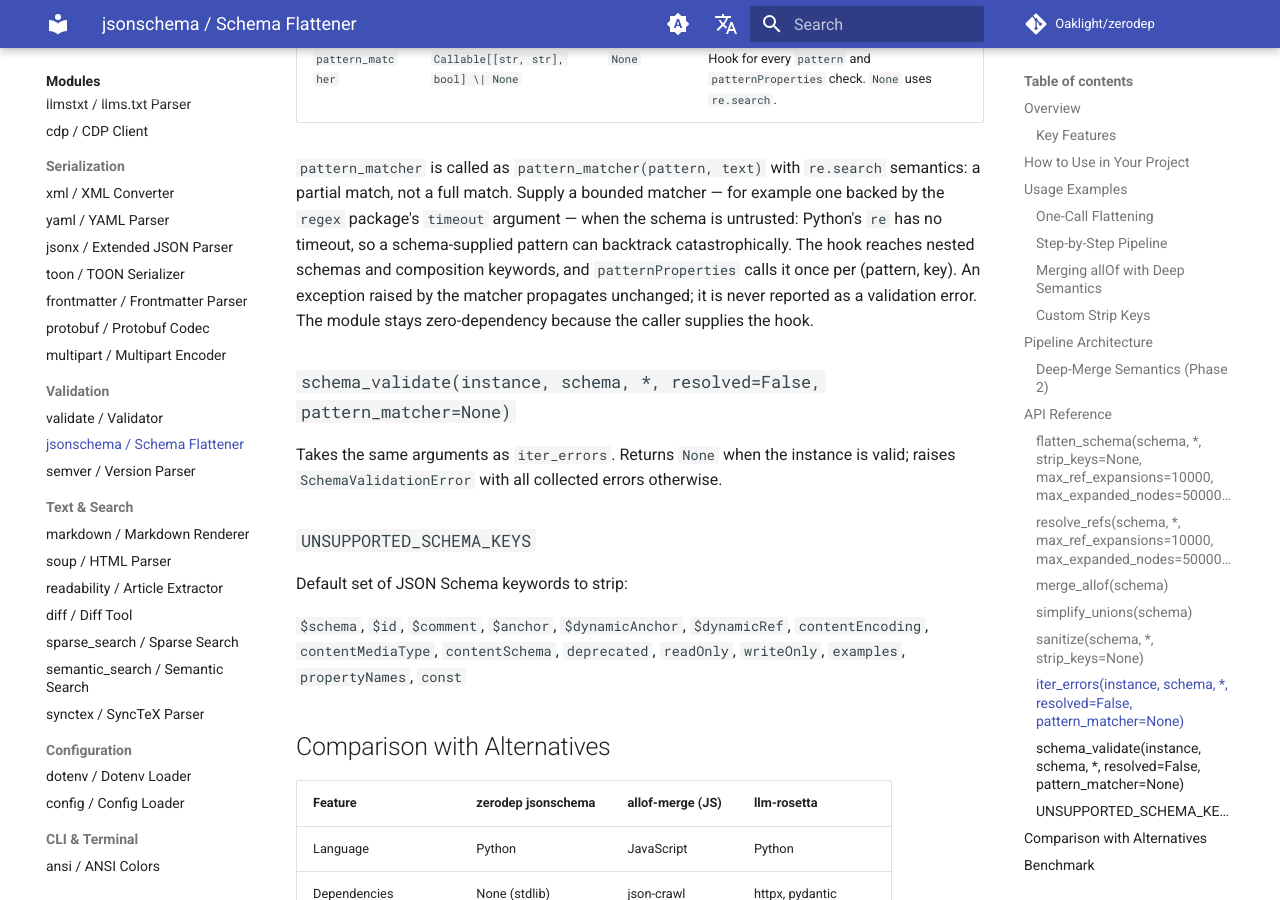
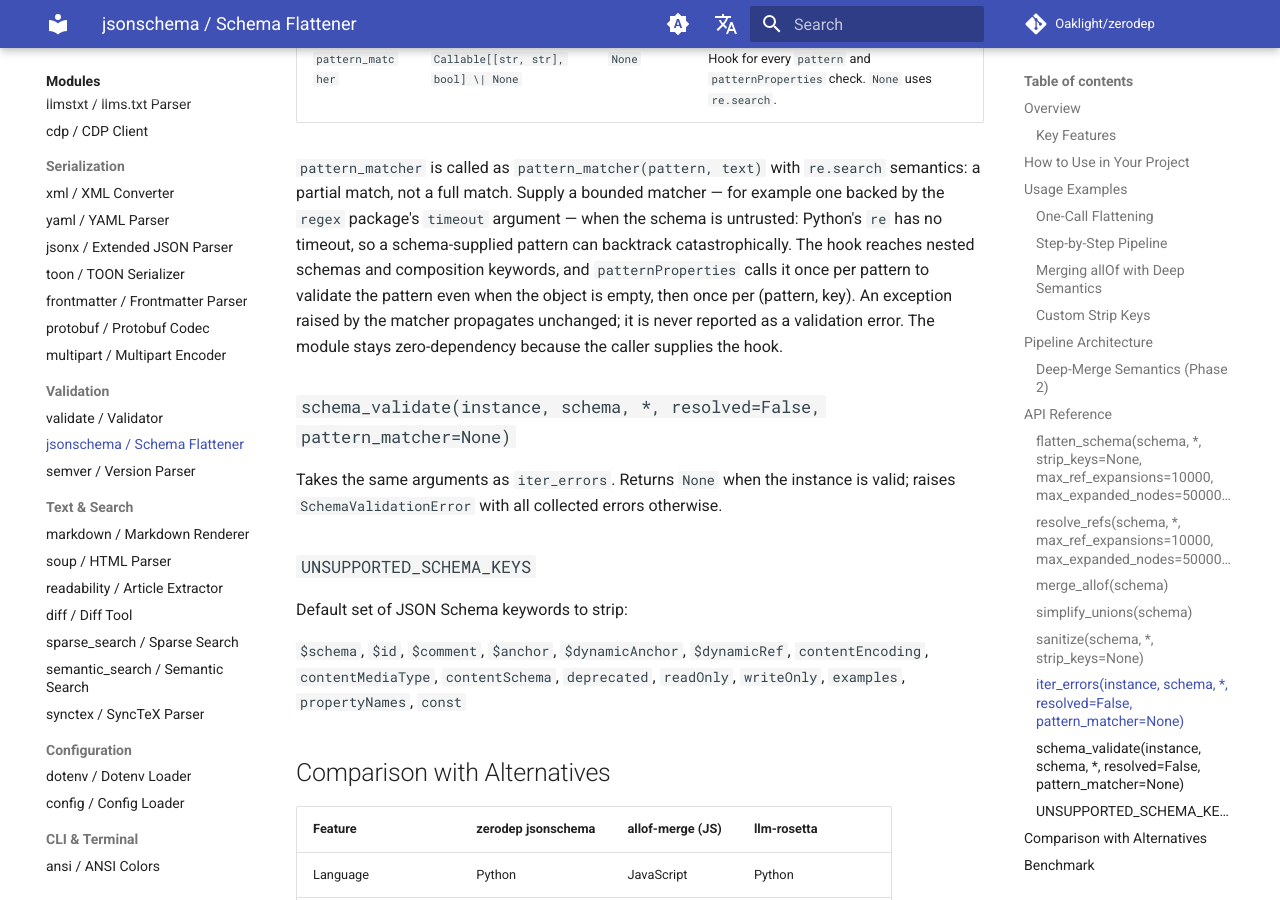
Before and after one commit to Oaklight/zerodep, an MkDocs documentation site: the page built from docs/modules/jsonschema.md, in a window 1280 px wide and 900 px high, scrolled down 5700 px. Built offline with MkDocs 1.6.1 and Material for MkDocs 9.7.7, drawn with Linux system fonts in a browser that asks for light colours; comment, search, counter and statistics services are not loaded.

Commit message:
docs(jsonschema): note the pattern probe for empty objects (#294)

```diff
--- a/docs/modules/jsonschema.md
+++ b/docs/modules/jsonschema.md
@@ -218,7 +218,7 @@ Validate `instance` against `schema` and return a list of `SchemaErrorDetail`
 | `resolved` | `bool` | `False` | Skip `$ref` resolution when the caller already ran `resolve_refs()`. |
 | `pattern_matcher` | `Callable[[str, str], bool] \| None` | `None` | Hook for every `pattern` and `patternProperties` check. `None` uses `re.search`. |
 
-`pattern_matcher` is called as `pattern_matcher(pattern, text)` with `re.search` semantics: a partial match, not a full match. Supply a bounded matcher — for example one backed by the `regex` package's `timeout` argument — when the schema is untrusted: Python's `re` has no timeout, so a schema-supplied pattern can backtrack catastrophically. The hook reaches nested schemas and composition keywords, and `patternProperties` calls it once per (pattern, key). An exception raised by the matcher propagates unchanged; it is never reported as a validation error. The module stays zero-dependency because the caller supplies the hook.
+`pattern_matcher` is called as `pattern_matcher(pattern, text)` with `re.search` semantics: a partial match, not a full match. Supply a bounded matcher — for example one backed by the `regex` package's `timeout` argument — when the schema is untrusted: Python's `re` has no timeout, so a schema-supplied pattern can backtrack catastrophically. The hook reaches nested schemas and composition keywords, and `patternProperties` calls it once per pattern to validate the pattern even when the object is empty, then once per (pattern, key). An exception raised by the matcher propagates unchanged; it is never reported as a validation error. The module stays zero-dependency because the caller supplies the hook.
 
 ### `schema_validate(instance, schema, *, resolved=False, pattern_matcher=None)`
 
```
Also changed, not shown: docs/changelog.md (+1 -1 lines).
